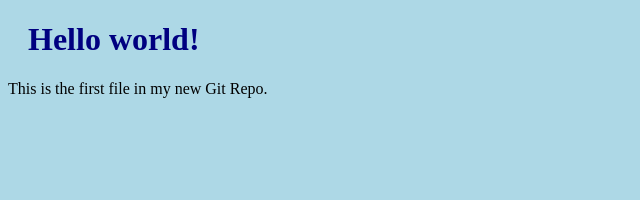
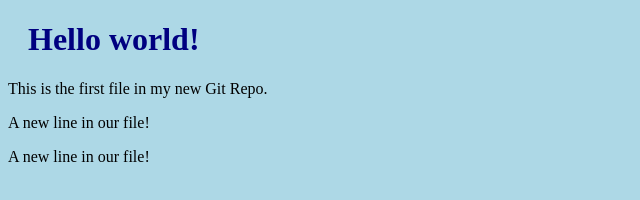
Before and after one commit to Saint-JuDev/Saint-JuDev.github.io, a plain HTML site: page index.html in a window 1280 px wide. Shown: the whole page, without its empty margins (0-640 px from the left). Drawn offline with Linux system fonts and the light colour scheme.

Commit message:
updated index.html with a new line

```diff
--- a/index.html
+++ b/index.html
@@ -8,6 +8,8 @@
 
 <h1>Hello world!</h1>
 <p>This is the first file in my new Git Repo.</p>
+<p>A new line in our file!</p>
+<p>A new line in our file!</p>
 
 </body>
 </html>
```
